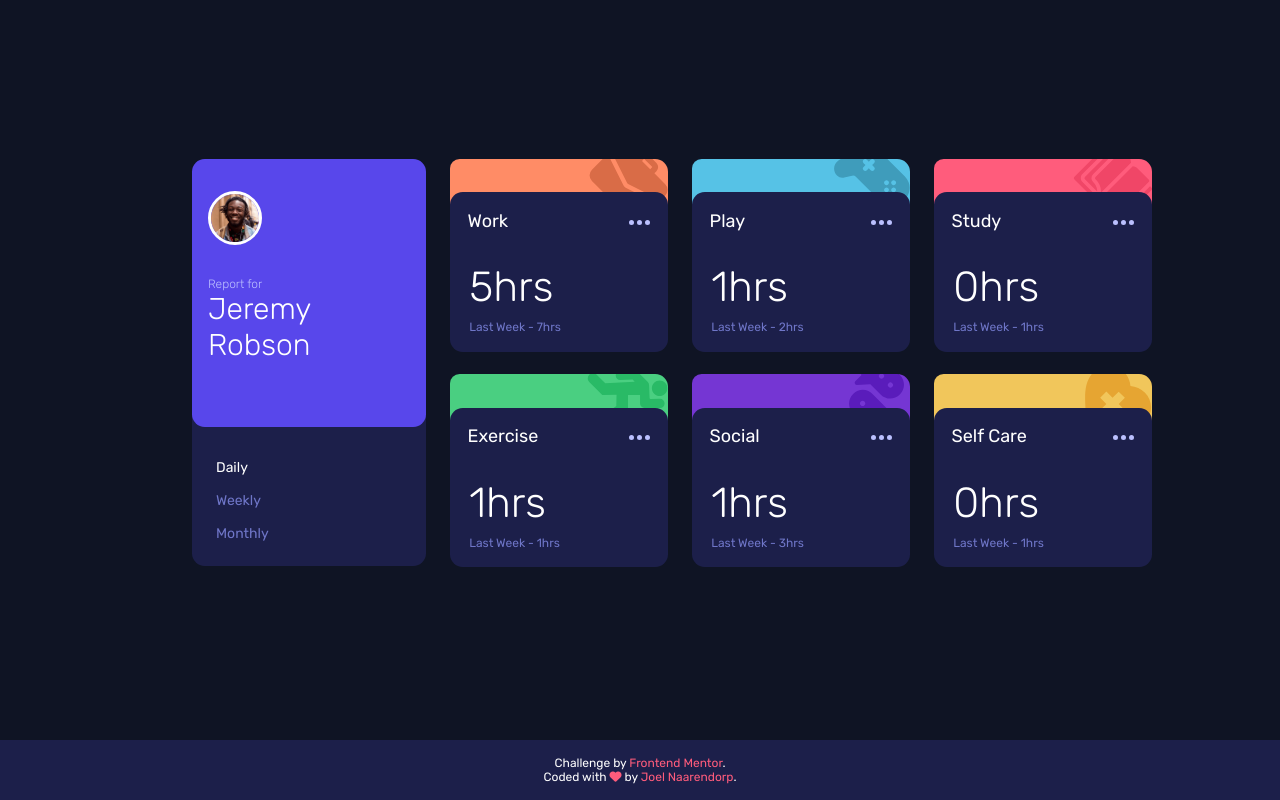
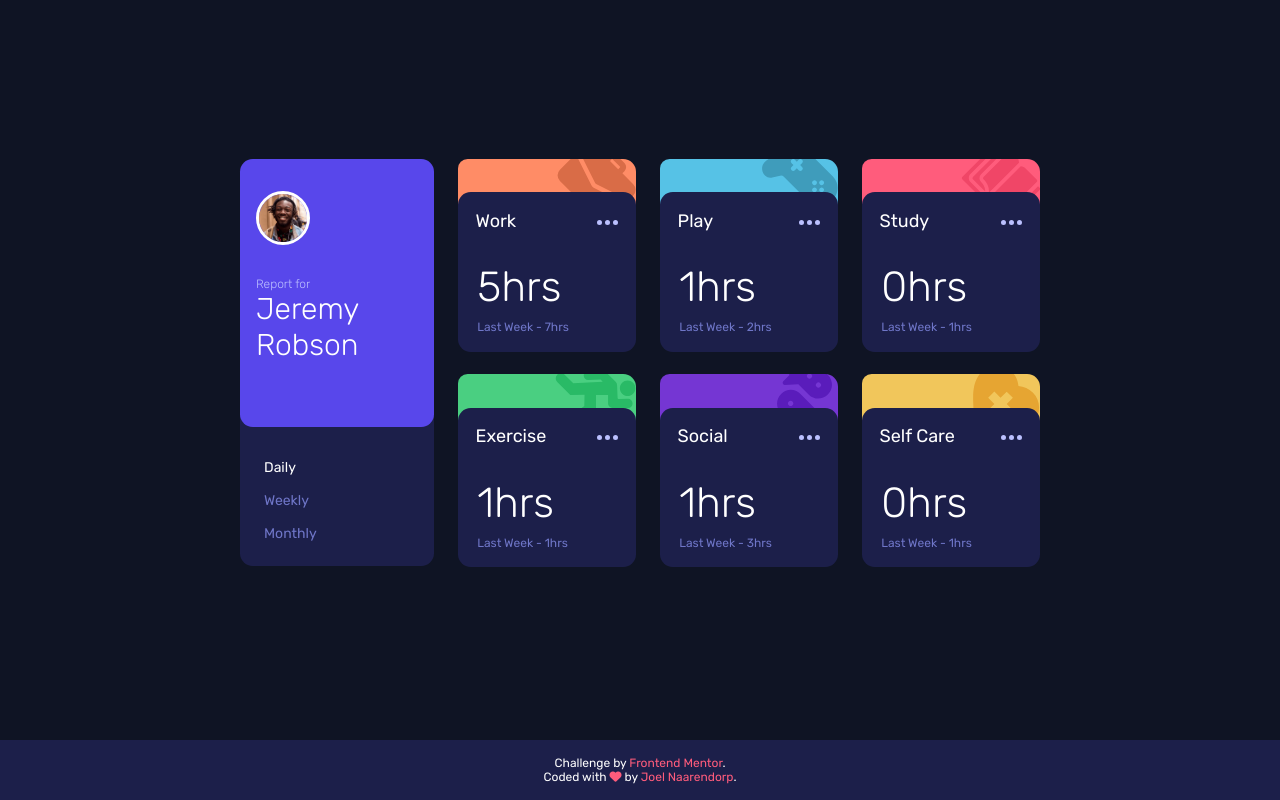
Before and after one commit to N3RDCLASH/Frontend-Mentor-TimeTracker, a plain HTML site: page index.html in a window 1280 px wide. Drawn offline with Linux system fonts and the light colour scheme.

Commit message:
style updates

```diff
--- a/style/main.css
+++ b/style/main.css
@@ -105,8 +105,7 @@ main {
   display: grid;
   grid-template-columns: 1fr 3fr;
   column-gap: 1.5rem;
-  margin: auto 12rem;
-  width: calc(100% - 20rem);
+  margin: auto 15rem;
   height: 100%;
 }
 
```
